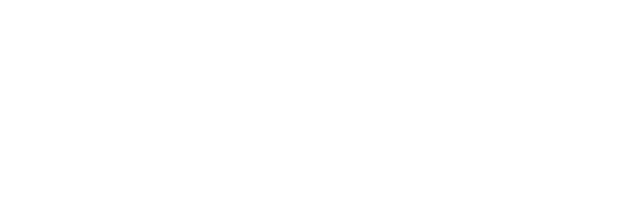
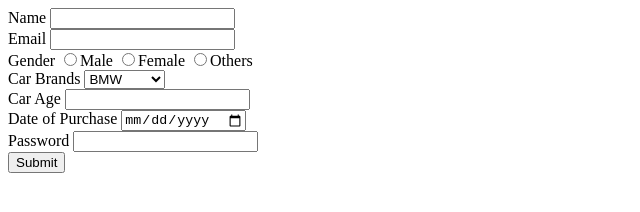
Before and after one commit to acciojob/car-insurance-form-sibu876, a website: page main.html in a window 1280 px wide. Shown: the whole page, without its empty margins (0-640 px from the left). Drawn offline with Linux system fonts and the light colour scheme.

Commit message:
created a submission

```diff
--- a/main.html
+++ b/main.html
@@ -8,6 +8,38 @@
 
 <body>
 	<!-- the entire body must be written by student -->
+	<form method="post">
+		<label for="name">Name</label>
+		<input id="name" type="text" required ="yes"/>
+		<br>
+		<label for="email">Email</label>
+		<input id="email" type="email" required="yes"/>
+		<br>
+		<label for="gender">Gender</label>
+		<input type="radio" name="gender" required="yes" value="Male"/>Male
+		<input type="radio" name="gender" required="yes" value="Female"/>Female
+		<input type="radio" name="gender" required="yes" value="Others"/>Others
+		<br>
+		<label for="cars">Car Brands</label>
+		<select id="cars">
+			<option>BMW</option>
+			<option>Audi</option>
+			<option>Mercedez</option>
+
+		</select>
+		<br>
+		<label for="carage">Car Age</label>
+		<input type="number" id="carage" required="yes"/>
+		<br>
+		<label for="dop">Date of Purchase</label>
+		<input type="date" id="dop" required="yes"/>
+		<br>
+		<label for="password">Password</label>
+		<input type="password" id="password" required="yes" />
+		<br>
+	    <button type="submit">Submit</button>
+
+	</form>
     <script type="text/javascript" src="./script.js">
 </script>
 
```
